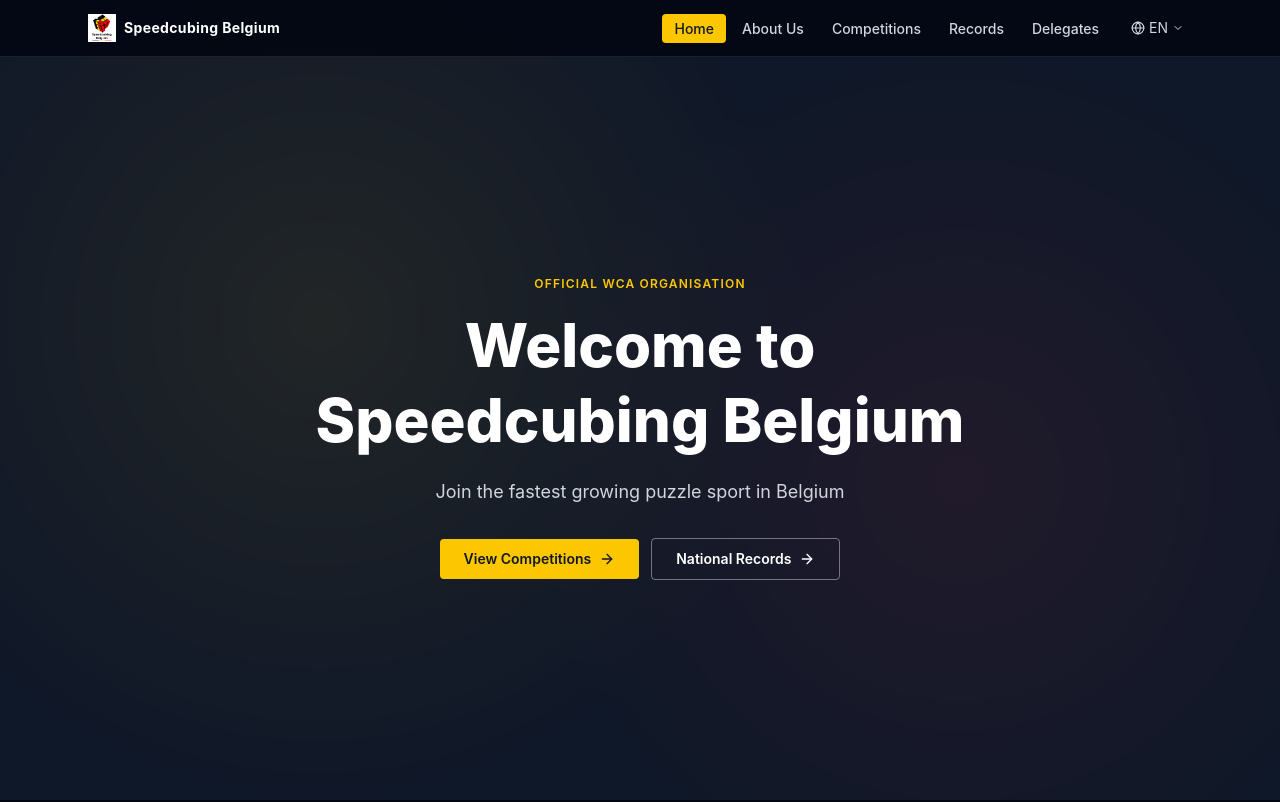
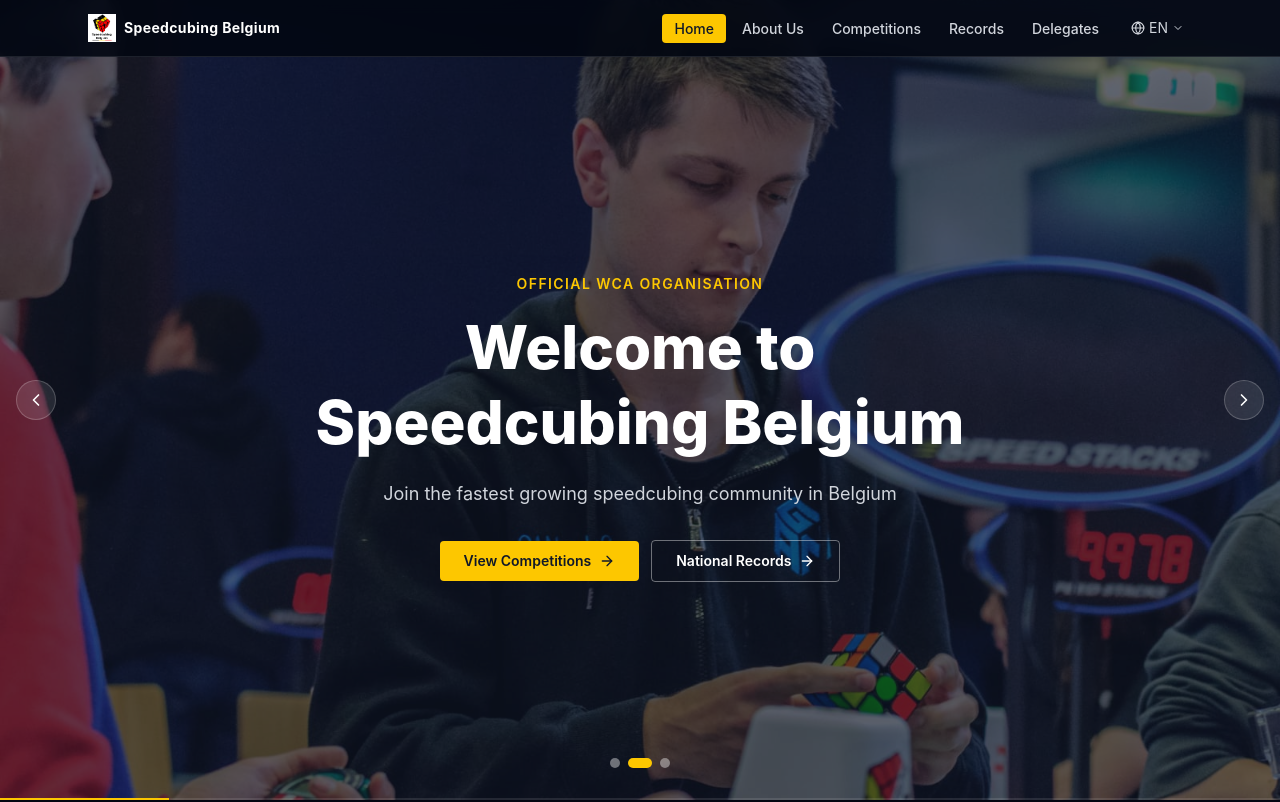
Before and after one commit to RamanTheDeveloper/Speedcubing-Belgium, a React (Vite) app in the folder speedcubing-belgium/: page / in a window 1280 px wide. Shown: the top 802 px of the page. Built offline with nearby package versions, Linux system fonts and the light colour scheme.

Commit message:
Update hero section

```diff
--- a/speedcubing-belgium/src/components/home/Hero.tsx
+++ b/speedcubing-belgium/src/components/home/Hero.tsx
@@ -1,34 +1,97 @@
-import { ArrowRight } from "lucide-react";
+import { ArrowRight, ChevronLeft, ChevronRight } from "lucide-react";
+import { useCallback, useEffect, useState } from "react";
+import hero1 from "../../assets/hero1.jpg";
+import hero2 from "../../assets/hero2.jpg";
+import hero3 from "../../assets/hero3.jpg";
+
+interface Slide {
+  id: number;
+  backgroundImage: string;
+  alt: string;
+}
+
+const SLIDES: Slide[] = [
+  {
+    id: 1,
+    alt: "Speedcubing competition",
+    backgroundImage: `url(${hero1})`,
+  },
+  {
+    id: 2,
+    alt: "Feliks Zemdegs competing at an event",
+    backgroundImage: `url(${hero2})`,
+  },
+  {
+    id: 3,
+    alt: "Community of speedcubers",
+    backgroundImage: `url(${hero3})`,
+  },
+];
+
+const AUTOPLAY_INTERVAL = 5000;
 
 export default function Hero() {
+  const [current, setCurrent] = useState(0);
+  const [isTransitioning, setIsTransitioning] = useState(false);
+
+  const goTo = useCallback(
+    (index: number) => {
+      if (isTransitioning || index === current) return;
+      setIsTransitioning(true);
+      setTimeout(() => {
+        setCurrent(index);
+        setIsTransitioning(false);
+      }, 400);
+    },
+    [current, isTransitioning],
+  );
+
+  const goNext = useCallback(() => {
+    goTo((current + 1) % SLIDES.length);
+  }, [current, goTo]);
+
+  const goPrev = useCallback(() => {
+    goTo((current - 1 + SLIDES.length) % SLIDES.length);
+  }, [current, goTo]);
+
+  useEffect(() => {
+    const timer = setInterval(goNext, AUTOPLAY_INTERVAL);
+    return () => clearInterval(timer);
+  }, [goNext]);
+
   return (
-    <section className="relative min-h-screen flex items-center justify-center text-center bg-gray-900 overflow-hidden pt-14">
+    <section className="relative min-h-screen flex items-center justify-center text-center overflow-hidden pt-14 bg-gray-900">
+      {/* Background slides — only these rotate */}
+      {SLIDES.map((slide, i) => (
+        <div
+          key={slide.id}
+          role="img"
+          aria-label={slide.alt}
+          className="absolute inset-0 bg-center bg-cover transition-opacity duration-700"
+          style={{
+            backgroundImage: slide.backgroundImage,
+            opacity: i === current && !isTransitioning ? 1 : 0,
+          }}
+        />
+      ))}
 
-      {/* Background gradient blobs */}
-      <div
-        className="absolute inset-0 opacity-20"
-        style={{
-          backgroundImage: `
-            radial-gradient(circle at 25% 40%, #f5c518 0%, transparent 45%),
-            radial-gradient(circle at 75% 60%, #e63946 0%, transparent 40%)
-          `,
-        }}
-      />
-      <div className="absolute inset-0 bg-gray-900/60" />
+      {/* Persistent dark overlay */}
+      <div className="absolute inset-0 bg-gray-900/65 z-10" />
 
-      <div className="relative z-10 px-6 max-w-3xl mx-auto">
-        <p className="text-xs font-semibold tracking-widest text-yellow-400 uppercase mb-4">
+      {/* Static text — never changes between slides */}
+      <div className="relative z-20 px-6 max-w-3xl mx-auto">
+        <p className="text-sm font-semibold tracking-widest text-yellow-400 uppercase mb-4">
           Official WCA Organisation
         </p>
 
-        <h1 className="text-4xl sm:text-5xl md:text-6xl font-extrabold text-white leading-tight mb-5">
+        <h1 className="text-5xl sm:text-5xl md:text-6xl font-extrabold text-white leading-tight mb-5">
           Welcome to
           <br />
           Speedcubing Belgium
         </h1>
 
         <p className="text-gray-300 text-lg mb-8">
-          Join the fastest growing puzzle sport in Belgium
+          Join the fastest growing speedcubing community in Belgium
         </p>
 
         <div className="flex flex-wrap items-center justify-center gap-3">
@@ -46,6 +109,58 @@
           </a>
         </div>
       </div>
+
+      {/* Prev arrow */}
+      <button
+        onClick={goPrev}
+        aria-label="Previous slide"
+        className="absolute left-4 top-1/2 -translate-y-1/2 z-30 w-10 h-10 rounded-full bg-white/10 hover:bg-white/20 border border-white/20 flex items-center justify-center text-white transition-colors cursor-pointer"
+      >
+        <ChevronLeft size={20} />
+      </button>
+
+      {/* Next arrow */}
+      <button
+        onClick={goNext}
+        aria-label="Next slide"
+        className="absolute right-4 top-1/2 -translate-y-1/2 z-30 w-10 h-10 rounded-full bg-white/10 hover:bg-white/20 border border-white/20 flex items-center justify-center text-white transition-colors cursor-pointer"
+      >
+        <ChevronRight size={20} />
+      </button>
+
+      {/* Dot indicators */}
+      <div className="absolute bottom-8 left-1/2 -translate-x-1/2 z-30 flex items-center gap-2">
+        {SLIDES.map((_, i) => (
+          <button
+            key={i}
+            onClick={() => goTo(i)}
+            aria-label={`Go to slide ${i + 1}`}
+            className={`rounded-full transition-all duration-300 cursor-pointer ${
+              i === current
+                ? "bg-yellow-400 w-6 h-2.5"
+                : "bg-white/40 hover:bg-white/60 w-2.5 h-2.5"
+            }`}
+          />
+        ))}
+      </div>
+
+      {/* Progress bar */}
+      <div className="absolute bottom-0 left-0 right-0 z-30 h-0.5 bg-white/10">
+        <div
+          key={current}
+          className="h-full bg-yellow-400"
+          style={{
+            animation: `progress ${AUTOPLAY_INTERVAL}ms linear forwards`,
+          }}
+        />
+      </div>
+
+      <style>{`
+        @keyframes progress {
+          from { width: 0% }
+          to   { width: 100% }
+        }
+      `}</style>
     </section>
   );
 }
```
